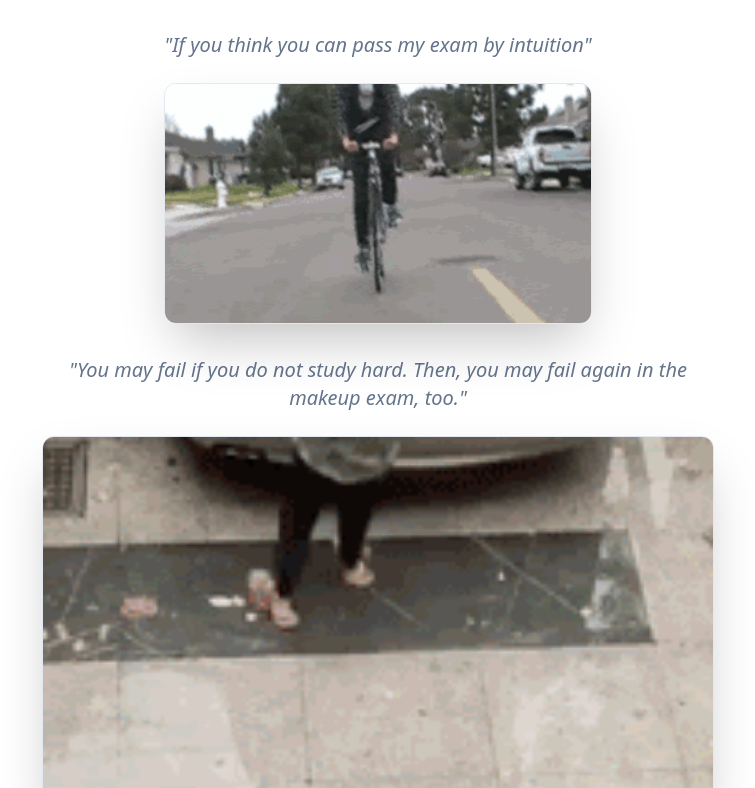
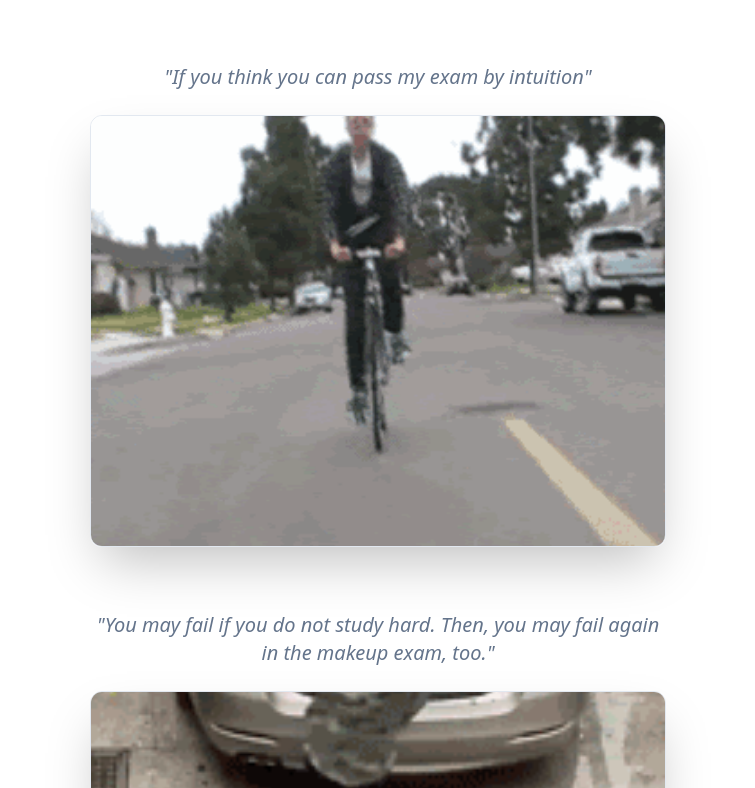
Before and after one commit to nktommy13/nktommy13.github.io, a Next.js app: page /teaching in a window 1280 px wide. Shown: the part 1492-2280 px from the top of the page, without its empty margins (262-1017 px from the left). Built offline with nearby package versions, Linux system fonts and the light colour scheme; a web font is replaced by a local one.

Commit message:
style: standardize gif sizes in teaching page

```diff
--- a/app/teaching/page.tsx
+++ b/app/teaching/page.tsx
@@ -103,16 +103,16 @@ export default function TeachingPage() {
                     initial={{ opacity: 0 }}
                     whileInView={{ opacity: 1 }}
                     viewport={{ once: true }}
-                    className="flex flex-col items-center text-center gap-8"
+                    className="flex flex-col items-center text-center gap-16"
                 >
                     <h2 className="text-2xl font-serif font-bold">Funny Things</h2>
 
-                    <div className="max-w-2xl space-y-6">
+                    <div className="max-w-xl w-full space-y-6">
                         <p className="text-xl font-medium text-muted-foreground italic font-serif">
                             &quot;If you think you can pass my exam by intuition&quot;
                         </p>
 
-                        <div className="relative w-full aspect-video rounded-xl overflow-hidden shadow-2xl border border-border">
+                        <div className="relative w-full aspect-[4/3] rounded-xl overflow-hidden shadow-2xl border border-border">
                             <Image
                                 src="/assets/fall1.gif"
                                 alt="Funny gif about passing exams"
@@ -123,12 +123,12 @@ export default function TeachingPage() {
                         </div>
                     </div>
 
-                    <div className="max-w-2xl space-y-6">
+                    <div className="max-w-xl w-full space-y-6">
                         <p className="text-xl font-medium text-muted-foreground italic font-serif">
                             &quot;You may fail if you do not study hard. Then, you may fail again in the makeup exam, too.&quot;
                         </p>
 
-                        <div className="relative w-full aspect-video rounded-xl overflow-hidden shadow-2xl border border-border">
+                        <div className="relative w-full aspect-[4/3] rounded-xl overflow-hidden shadow-2xl border border-border">
                             <Image
                                 src="/assets/fall2.gif"
                                 alt="Funny gif about passing exams"
```
